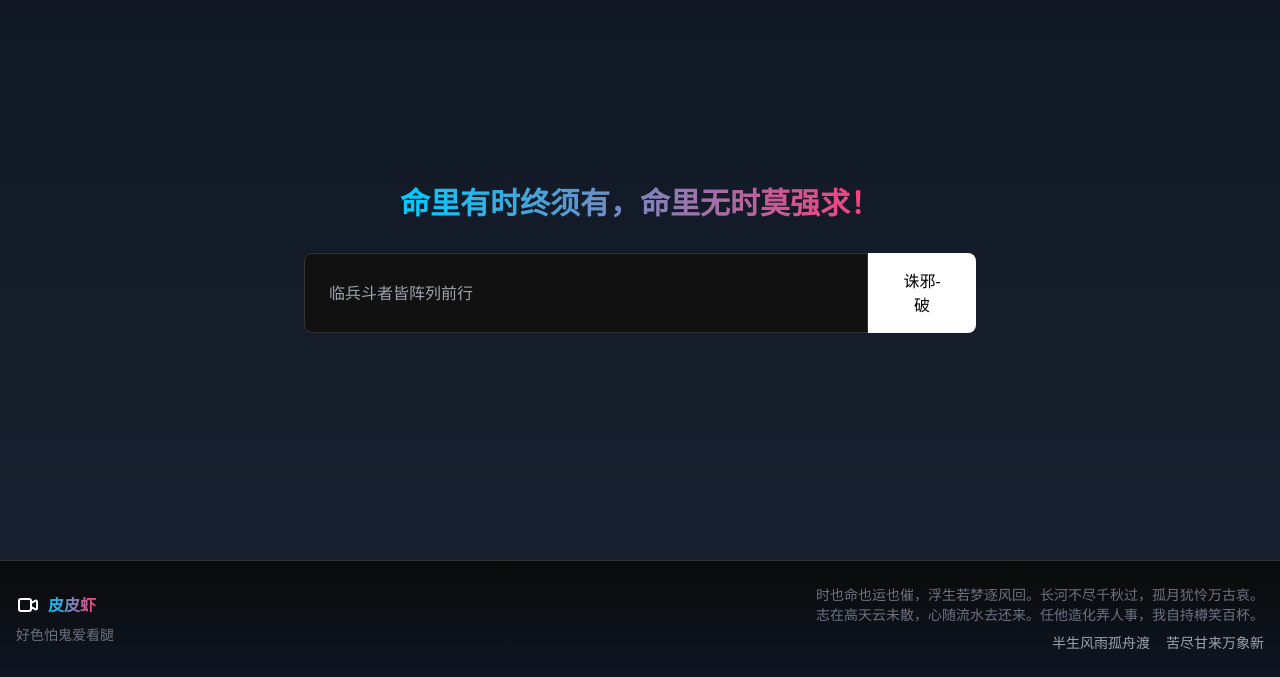
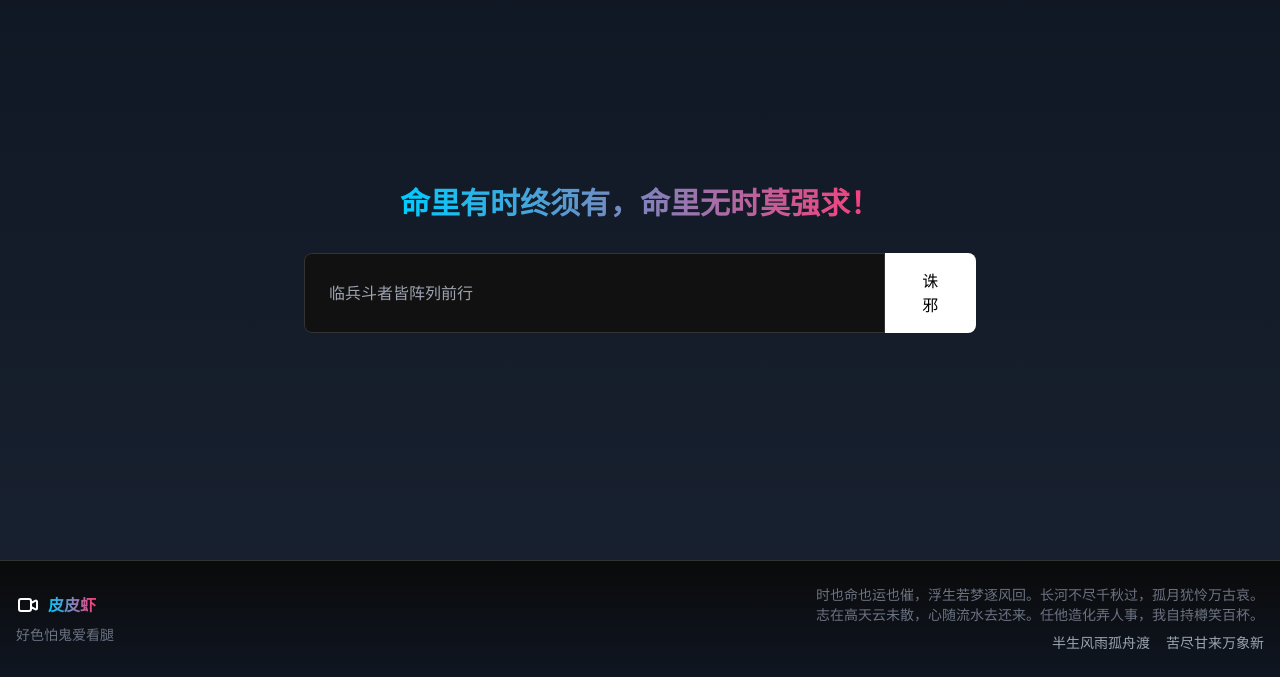
Before and after one commit to rootoooo/tv, a plain HTML site: page index.html in a window 1280 px wide. Shown: the part 123-800 px from the top of the page. Drawn offline with nearby package versions, Linux system fonts and the light colour scheme; a script that the page names is missing.

Commit message:
Update index.html

```diff
--- a/index.html
+++ b/index.html
@@ -163,7 +163,7 @@
                         <button onclick="search()"
                                 class="px-8 py-4 bg-white text-black font-medium rounded-r-lg hover:bg-gray-200 transition-colors"
                                 aria-label="搜索按钮">
-                            诛邪-破
+                            诛邪
                         </button>
                     </div>
 
```
